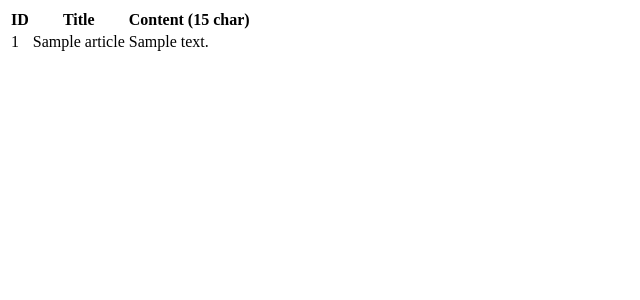
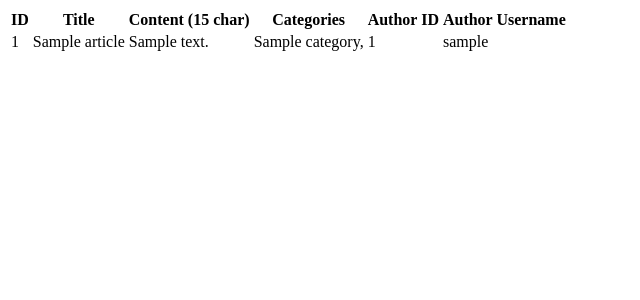
Before and after one commit to ahmadyhasan/git, a Django app: page / in a window 1280 px wide. Shown: the top 300 px of the page, without its empty margins (0-640 px from the left). Run offline with Django 3.2, Linux system fonts and the light colour scheme; tables that the repository leaves empty hold one stand-in row (values such as "Sample post").

Commit message:
Add category table

```diff
--- a/first_dj/models.py
+++ b/first_dj/models.py
@@ -1,7 +1,16 @@
+from django.contrib.auth import get_user_model
 from django.db import models
+
+User = get_user_model()
+
+
+class Category(models.Model):
+    title = models.CharField('Title', max_length=64)
 
 
 class Article(models.Model):
     title = models.CharField('Title', max_length=128)
     is_published = models.BooleanField('Is Published', default=True)
     content = models.TextField('Content')
+    author = models.ForeignKey(User, null=True, blank=True, on_delete=models.SET_NULL)
+    categories = models.ManyToManyField(Category)
--- a/first_dj/views.py
+++ b/first_dj/views.py
@@ -7,5 +7,5 @@ from first_dj.models import Article
 class Home(View):
     @staticmethod
     def get(request):
-        articles = Article.objects.all()
+        articles = Article.objects.select_related('author').prefetch_related('categories').filter(is_published=True)
         return render(request, 'home.html', {"articles": articles})
--- /dev/null
+++ b/requirements.txt
@@ -0,0 +1 @@
+Django==3.2
--- a/templates/home.html
+++ b/templates/home.html
@@ -15,12 +15,22 @@
         <th>ID</th>
         <th>Title</th>
         <th>Content (15 char)</th>
+        <th>Categories</th>
+        <th>Author ID</th>
+        <th>Author Username</th>
     </tr>
     {% for article in articles %}
     <tr>
         <td>{{ article.id }}</td>
         <td>{{ article.title }}</td>
-        <td>{{ article.content | truncatechars:15}}</td>
+        <td>{{ article.content | truncatechars:15 }}</td>
+        <td>
+            {% for category in article.categories.all %}
+                {{ category.title }},
+            {% endfor %}
+        </td>
+        <td>{{ article.author.id }}</td>
+        <td>{{ article.author.username }}</td>
     </tr>
     {% endfor %}
 </table>
```
Also changed, not shown: first_dj/migrations/0003_article_author.py (added), first_dj/migrations/0004_auto_20221223_1139.py (added).
